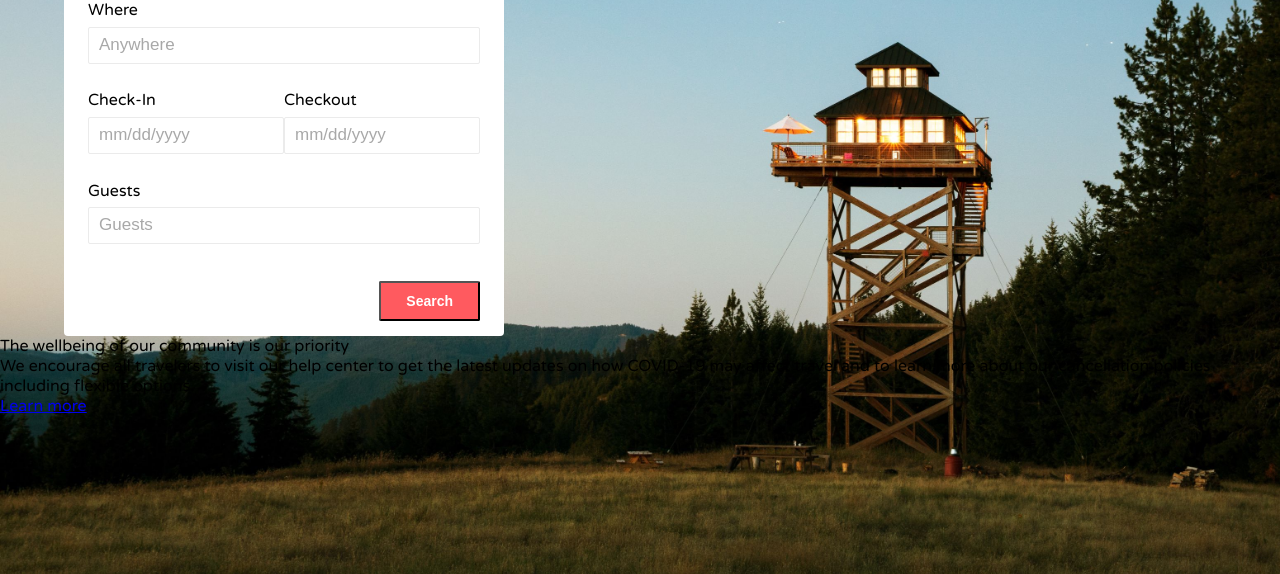
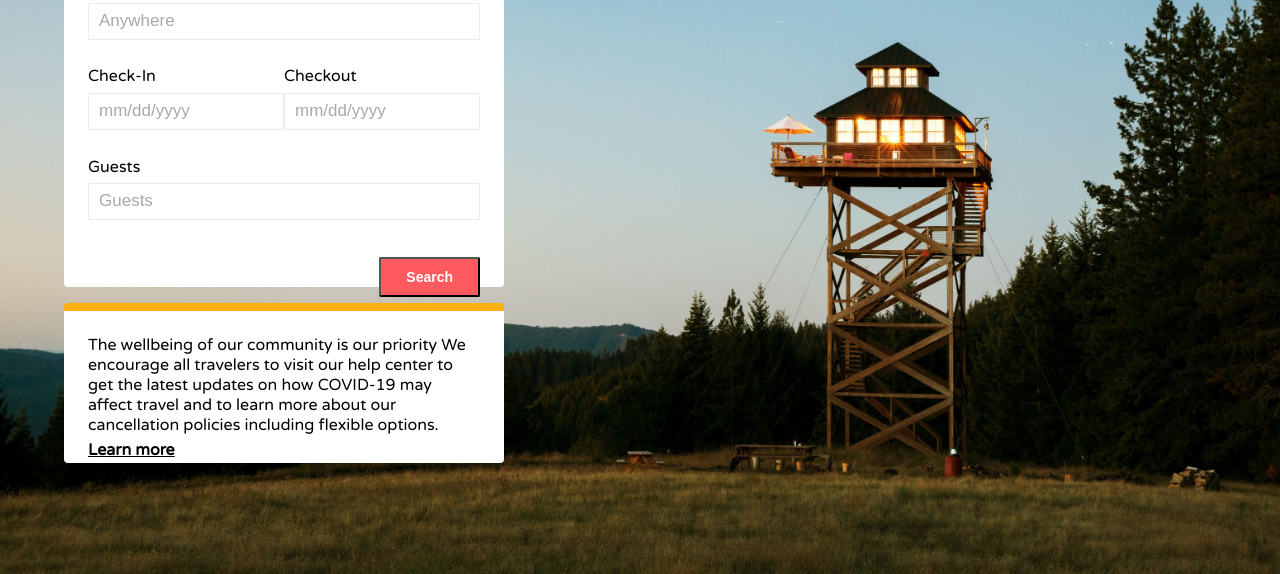
Before and after one commit to ScottRoberson/airbnb-Clone, a plain HTML site: page index.html in a window 1280 px wide. Shown: the part 226-800 px from the top of the page. Drawn offline with Linux system fonts and the light colour scheme.

Commit message:
finished landing page

```diff
--- a/index.html
+++ b/index.html
@@ -59,8 +59,8 @@
         </div>
       </div>
       <div class="announcement">
-        <p class="announce-headline">The wellbeing of our community is our priority</p>
-        <p>We encourage all travelers to visit our help center to get the latest updates on how COVID-19 may affect
+        <p>The wellbeing of our community is our priority
+          We encourage all travelers to visit our help center to get the latest updates on how COVID-19 may affect
           travel and to learn
           more about our cancellation policies including flexible options.</p>
         <a href="https://www.airbnb.com/help/article/2701/coronavirus-information-and-extenuating-circumstances-policy">Learn
--- a/style.css
+++ b/style.css
@@ -10,6 +10,7 @@ body {
   font-family: 'Varela Round', sans-serif;
   background: url(images/airbnb-bg.jpg)no-repeat center center fixed;
   background-size: cover;
+  height: auto;
 }
 
 .nav-container {
@@ -52,10 +53,10 @@ body {
 .booking-search {
   background: #ffff;
   width: 440px;
-  height: 450px;
+  height: 425px;
   padding: 1.5em;
   margin-left: 4em;
-  margin-top: 2em;
+  margin-top: .5em;
   border-radius: 4px;
 }
 
@@ -78,10 +79,8 @@ body {
   padding: 10px;
   border-radius: 2px;
   margin: .5em 0 2em 0;
-  /* margin-bottom: 10px; */
   border: 1px solid rgb(235, 235, 235);
   color: rgb(72, 72, 72);
-  /* margin-top: .5em; */
 }
 
 
@@ -102,14 +101,31 @@ body {
   font-weight: bold;
 }
 
-
-
-
 .checkin-out-container {
   display: flex;
 }
 
 .checkin-out-container>div {
   width: 50%;
+}
+
+.announcement {
+  background: #fff;
+  width: 440px;
+  height: 160px;
+  margin-left: 4em;
+  margin-top: 1em;
+  border-top: 8px solid #FFAF0F;
+  padding: 24px;
+  border-radius: 4px;
 
 }
+
+.announcement>p {
+  margin-bottom: 5px;
+}
+
+.announcement a {
+  color: #000000;
+  font-weight: bold;
+}
```
